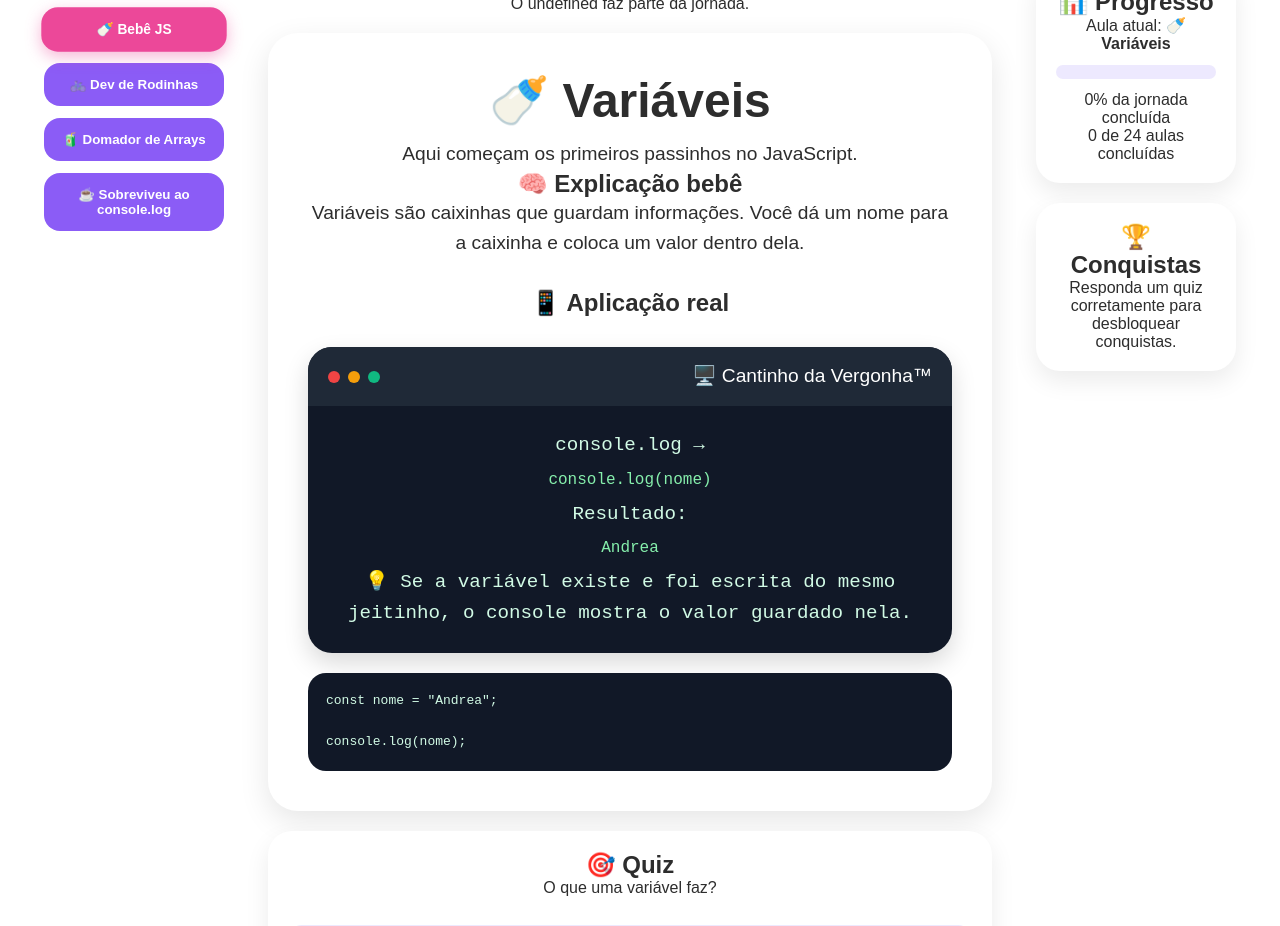
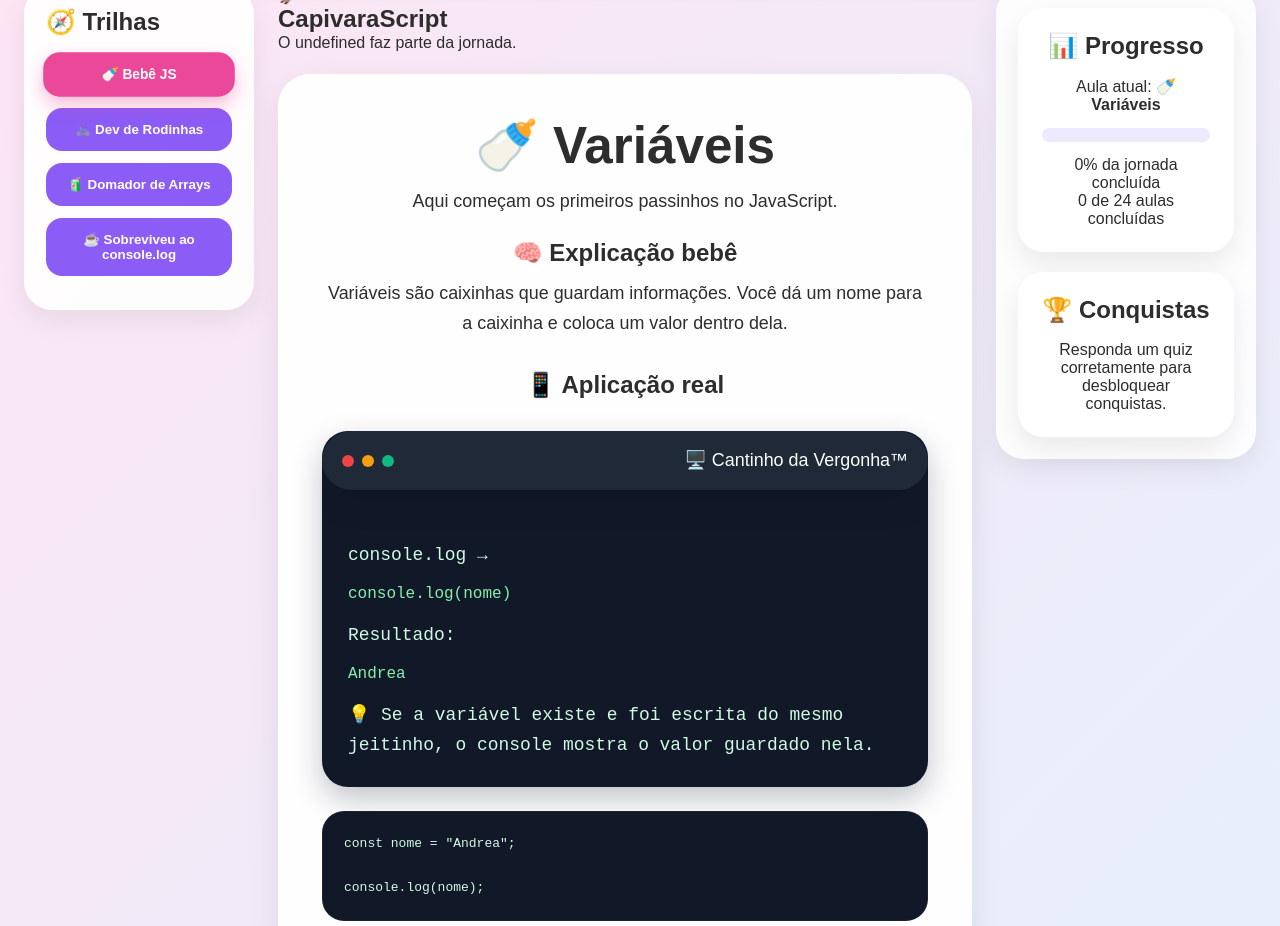
Before and after one commit to andrea7070mierzwa/botaozinho, a React (Vite) app: page / in a window 1280 px wide. Shown: the part 200-1126 px from the top of the page. Built offline with nearby package versions, Linux system fonts and the light colour scheme.

Commit message:
style: reorganiza layout principal

```diff
--- a/src/styles/theme.css
+++ b/src/styles/theme.css
@@ -1,175 +1,187 @@
+/* =========================
+   🌈 BASE GERAL
+========================= */
+
 body {
   font-family: Arial, sans-serif;
   background: linear-gradient(135deg, #ffe4f3, #e0f2fe);
-
   color: #2d2d2d;
-
   min-height: 100vh;
-
-  display: flex;
-  justify-content: center;
-  align-items: center;
 }
 
+.layout-geral {
+  width: min(1500px, 100%);
+  margin: 0 auto;
+  padding: 24px;
+}
+
+/* =========================
+   🍼 HEADER
+========================= */
+
 main {
-  background: white;
+  width: 100%;
+}
 
-  padding: 40px;
-
-  border-radius: 30px;
-
-  box-shadow: 0 10px 30px rgba(0, 0, 0, 0.1);
-
+header,
+.layout-geral > header {
+  background: rgba(255, 255, 255, 0.9);
+  padding: 28px 32px;
+  border-radius: 32px;
+  box-shadow: 0 12px 35px rgba(0, 0, 0, 0.08);
   text-align: center;
+  margin-bottom: 24px;
 }
 
 h1 {
-  font-size: 3rem;
+  font-size: clamp(2.2rem, 4vw, 4rem);
+  margin-bottom: 8px;
+  line-height: 1.1;
+}
 
-  margin-bottom: 10px;
+h2 {
+  line-height: 1.2;
 }
+
+/* =========================
+   🧭 GRID PRINCIPAL
+========================= */
 
 .layout {
   display: grid;
-  grid-template-columns: 220px minmax(500px, 1fr) 240px;
+  grid-template-columns: 230px minmax(0, 1fr) 260px;
   gap: 24px;
   align-items: start;
-  width: 100%;
 }
 
+/* =========================
+   🧭 SIDEBAR / TRILHAS
+========================= */
+
 aside {
-  background: white;
+  background: rgba(255, 255, 255, 0.92);
+  padding: 22px;
+  border-radius: 28px;
+  box-shadow: 0 10px 28px rgba(0, 0, 0, 0.07);
+}
 
-  padding: 20px;
-
-  border-radius: 30px;
-
-  display: flex;
-
-  flex-direction: column;
-
-  gap: 12px;
+aside h2 {
+  margin-bottom: 16px;
 }
 
 aside button {
+  width: 100%;
   border: none;
+  padding: 14px 16px;
+  border-radius: 16px;
+  background: #8b5cf6;
+  color: white;
+  font-weight: bold;
+  cursor: pointer;
+  transition: 0.25s;
+  margin-bottom: 12px;
+}
 
-  padding: 14px;
+aside button:hover {
+  transform: translateY(-3px);
+  background: #7c3aed;
+  box-shadow: 0 10px 20px rgba(124, 58, 237, 0.28);
+}
 
-  border-radius: 16px;
+aside button.ativo {
+  background: #ec4899;
+  transform: scale(1.03);
+  box-shadow: 0 8px 18px rgba(236, 72, 153, 0.35);
+}
 
-  background: #8b5cf6;
-
-  color: white;
-
-  font-weight: bold;
-
-  cursor: pointer;
-}
+/* =========================
+   📚 CONTEÚDO CENTRAL
+========================= */
 
 .conteudo {
   display: flex;
   flex-direction: column;
-  gap: 20px;
+  gap: 22px;
+  min-width: 0;
+}
+
+.card-aula {
+  background: rgba(255, 255, 255, 0.95);
+  padding: clamp(24px, 4vw, 44px);
+  border-radius: 32px;
+  box-shadow: 0 14px 35px rgba(0, 0, 0, 0.08);
+  text-align: center;
+  transition: 0.3s;
 }
 
 .card-aula h1 {
-  font-size: 3rem;
+  font-size: clamp(2.2rem, 4vw, 3.6rem);
+  margin-bottom: 12px;
+}
+
+.card-aula p {
+  font-size: 1.12rem;
+  line-height: 1.7;
+}
+
+.explicacao {
+  margin-top: 22px;
+}
+
+.explicacao h2 {
   margin-bottom: 10px;
 }
 
-.card-aula p {
-  font-size: 1.2rem;
-  line-height: 1.6;
-}
-
-.card-aula {
-  background: white;
-
-  padding: 40px;
-
-  border-radius: 30px;
-
-  box-shadow: 0 10px 30px rgba(0, 0, 0, 0.1);
-
-  transition: 0.3s;
-}
-
-pre {
-  background: #111827;
-
-  color: #d1fae5;
-
-  padding: 18px;
-
-  border-radius: 18px;
-
-  margin-top: 20px;
-
-  overflow-x: auto;
-
-  text-align: left;
-
-  line-height: 1.6;
-}
+/* =========================
+   📱 PREVIEW REAL
+========================= */
 
 .preview-real {
-  margin-top: 30px;
+  margin-top: 32px;
 }
 
 .preview-real h2 {
-  margin-bottom: 15px;
+  margin-bottom: 16px;
 }
 
 .preview-card {
   background: #f3f4f6;
-
-  padding: 20px;
-
-  border-radius: 20px;
-
+  padding: 22px;
+  border-radius: 22px;
   text-align: left;
-
-  box-shadow: 0 5px 15px rgba(0, 0, 0, 0.05);
+  box-shadow: inset 0 0 0 1px rgba(0, 0, 0, 0.03);
 }
 
+/* =========================
+   🖥️ CANTINHO DA VERGONHA
+========================= */
+
 .cantinho {
-  margin-top: 30px;
-
+  margin-top: 32px;
   background: #111827;
-
-  border-radius: 24px;
-
+  border-radius: 26px;
   overflow: hidden;
-
-  box-shadow: 0 10px 25px rgba(0, 0, 0, 0.15);
+  box-shadow: 0 12px 30px rgba(17, 24, 39, 0.25);
+  text-align: left;
 }
 
 .cantinho-topo {
   background: #1f2937;
-
   padding: 14px 20px;
-
   display: flex;
-
   justify-content: space-between;
-
   align-items: center;
-
   color: white;
 }
 
 .bolinhas {
   display: flex;
-
   gap: 8px;
 }
 
 .bolinhas span {
   width: 12px;
-
   height: 12px;
-
   border-radius: 50%;
 }
 
@@ -186,135 +198,70 @@ pre {
 }
 
 .terminal {
-  padding: 24px;
-
+  padding: 26px;
   color: #d1fae5;
-
   font-family: monospace;
-
   display: flex;
-
   flex-direction: column;
-
-  gap: 10px;
+  gap: 12px;
+  line-height: 1.6;
 }
 
 .terminal code {
   color: #86efac;
-
   font-size: 1rem;
 }
 
-aside button.ativo {
-  background: #ec4899;
+/* =========================
+   💻 BLOCO DE CÓDIGO
+========================= */
 
-  transform: scale(1.03);
-
-  box-shadow: 0 5px 15px rgba(236, 72, 153, 0.4);
+pre {
+  background: #111827;
+  color: #d1fae5;
+  padding: 22px;
+  border-radius: 22px;
+  margin-top: 24px;
+  overflow-x: auto;
+  text-align: left;
+  line-height: 1.7;
+  box-shadow: inset 0 0 0 1px rgba(255, 255, 255, 0.04);
 }
 
-aside button {
-  transition: 0.25s;
+/* =========================
+   🎯 QUIZ
+========================= */
 
-  border: none;
-
-  padding: 14px;
-
-  border-radius: 16px;
-
-  background: #8b5cf6;
-
-  color: white;
-
-  font-weight: bold;
-
-  cursor: pointer;
+.card {
+  background: rgba(255, 255, 255, 0.95);
+  padding: 24px;
+  border-radius: 26px;
+  box-shadow: 0 12px 28px rgba(0, 0, 0, 0.08);
 }
 
-aside button:hover {
-  transform: translateY(-3px);
-
-  background: #7c3aed;
-
-  box-shadow: 0 10px 20px rgba(124, 58, 237, 0.35);
+.quiz-card {
+  text-align: center;
 }
 
-.layout-geral {
-  width: 100%;
-  max-width: 1500px;
-  margin: auto;
-  padding: 24px;
+.quiz-card h2 {
+  margin-bottom: 8px;
 }
 
-.painel-lateral {
-  display: flex;
-  flex-direction: column;
-  gap: 20px;
-}
-
-.card {
-  background: white;
-
-  padding: 20px;
-
-  border-radius: 24px;
-
-  box-shadow: 0 10px 25px rgba(0, 0, 0, 0.08);
-}
-
-.barra-progresso {
-  width: 100%;
-  height: 14px;
-  background: #ede9fe;
-  border-radius: 999px;
-  overflow: hidden;
-  margin: 12px 0;
-}
-
-.barra-preenchida {
-  width: 15%;
-  height: 100%;
-  background: #8b5cf6;
-  border-radius: 999px;
-}
-
-.conquistas-card ul {
-  list-style: none;
-  padding-left: 0;
-  display: grid;
-  gap: 10px;
-}
-
-.quiz-card button,
-.exercicios-card button {
-  margin-top: 12px;
-}
-
-@media (max-width: 1000px) {
-  .layout {
-    grid-template-columns: 1fr;
-  }
-
-  aside,
-  .painel-lateral {
-    width: 100%;
-  }
-}
 .quiz-opcoes {
   display: grid;
-  gap: 10px;
-  margin-top: 16px;
+  gap: 12px;
+  margin-top: 18px;
 }
 
 .quiz-opcoes button {
   border: none;
-  padding: 12px 16px;
-  border-radius: 14px;
+  padding: 13px 18px;
+  border-radius: 16px;
   background: #ede9fe;
   color: #4c1d95;
   font-weight: bold;
   cursor: pointer;
-  transition: 0.2s;
+  transition: 0.22s;
 }
 
 .quiz-opcoes button:hover {
@@ -325,52 +272,184 @@ aside button:hover {
 .quiz-opcoes button.ativo {
   background: #8b5cf6;
   color: white;
+  box-shadow: 0 8px 18px rgba(139, 92, 246, 0.28);
+}
+
+.feedback-certo,
+.feedback-erro {
+  margin-top: 16px;
+  font-weight: bold;
 }
 
 .feedback-certo {
-  margin-top: 14px;
   color: #15803d;
-  font-weight: bold;
 }
 
 .feedback-erro {
-  margin-top: 14px;
   color: #b91c1c;
-  font-weight: bold;
 }
+
+/* =========================
+   ⬅️➡️ NAVEGAÇÃO ENTRE AULAS
+========================= */
+
 .navegacao-aulas {
   display: flex;
   justify-content: space-between;
   align-items: center;
-  gap: 12px;
-  margin: 20px 0;
-  padding: 16px;
-  background: #f8fafc;
-  border-radius: 20px;
+  gap: 14px;
+  margin: 4px 0 10px;
+  padding: 18px;
+  background: rgba(255, 255, 255, 0.82);
+  border-radius: 24px;
+  box-shadow: 0 10px 25px rgba(0, 0, 0, 0.06);
 }
 
 .navegacao-aulas button {
   border: none;
-  padding: 12px 18px;
-  border-radius: 14px;
+  padding: 13px 20px;
+  border-radius: 16px;
   background: #8b5cf6;
   color: white;
   font-weight: bold;
   cursor: pointer;
-  transition: 0.2s;
+  transition: 0.22s;
 }
 
 .navegacao-aulas button:hover:not(:disabled) {
   transform: translateY(-2px);
   background: #7c3aed;
+  box-shadow: 0 8px 18px rgba(124, 58, 237, 0.28);
 }
 
 .navegacao-aulas button:disabled {
-  opacity: 0.4;
+  opacity: 0.42;
   cursor: not-allowed;
 }
 
 .navegacao-aulas span {
   font-weight: bold;
   color: #4c1d95;
+  text-align: center;
 }
+
+/* =========================
+   📊 PAINEL LATERAL
+========================= */
+
+.painel-lateral {
+  display: flex;
+  flex-direction: column;
+  gap: 20px;
+}
+
+.progresso-card,
+.conquistas-card {
+  text-align: center;
+}
+
+.barra-progresso {
+  width: 100%;
+  height: 14px;
+  background: #ede9fe;
+  border-radius: 999px;
+  overflow: hidden;
+  margin: 14px 0;
+}
+
+.barra-preenchida {
+  height: 100%;
+  background: linear-gradient(90deg, #8b5cf6, #ec4899);
+  border-radius: 999px;
+  transition: width 0.35s ease;
+}
+
+.conquistas-card ul {
+  list-style: none;
+  padding-left: 0;
+  display: grid;
+  gap: 10px;
+  text-align: left;
+}
+
+.conquistas-card li {
+  background: #f8fafc;
+  padding: 10px 12px;
+  border-radius: 14px;
+}
+
+/* =========================
+   ✍️ EXERCÍCIOS
+========================= */
+
+.exercicios-card {
+  text-align: center;
+}
+
+.exercicios-card button {
+  margin-top: 14px;
+  border: none;
+  padding: 12px 18px;
+  border-radius: 14px;
+  background: #ec4899;
+  color: white;
+  font-weight: bold;
+  cursor: pointer;
+}
+
+/* =========================
+   📱 RESPONSIVIDADE
+========================= */
+
+@media (max-width: 1100px) {
+  .layout {
+    grid-template-columns: 1fr;
+  }
+
+  aside,
+  .painel-lateral {
+    width: 100%;
+  }
+
+  aside {
+    order: 1;
+  }
+
+  .conteudo {
+    order: 2;
+  }
+
+  .painel-lateral {
+    order: 3;
+  }
+}
+
+@media (max-width: 700px) {
+  .layout-geral {
+    padding: 14px;
+  }
+
+  header,
+  .layout-geral > header,
+  .card-aula,
+  .card {
+    border-radius: 22px;
+  }
+
+  .card-aula {
+    padding: 24px 18px;
+  }
+
+  .navegacao-aulas {
+    flex-direction: column;
+  }
+
+  .navegacao-aulas button {
+    width: 100%;
+  }
+
+  pre,
+  .terminal {
+    font-size: 0.9rem;
+  }
+}
```
